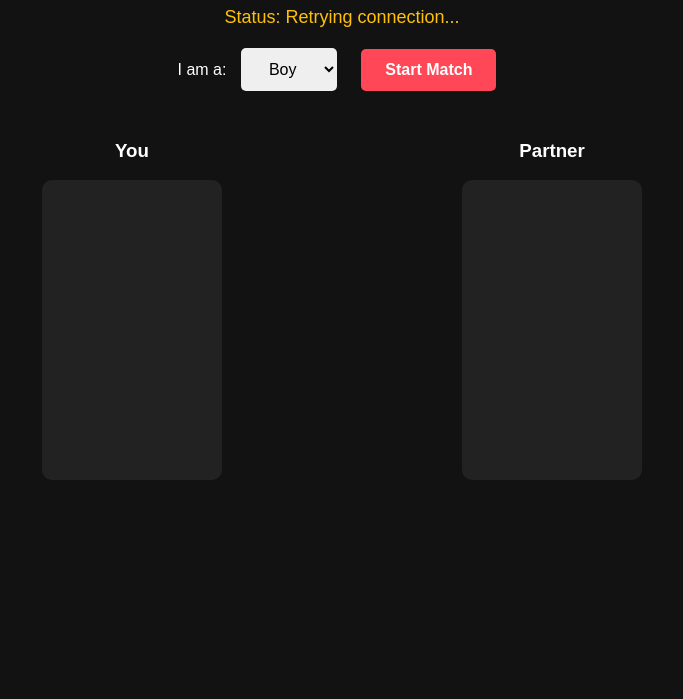
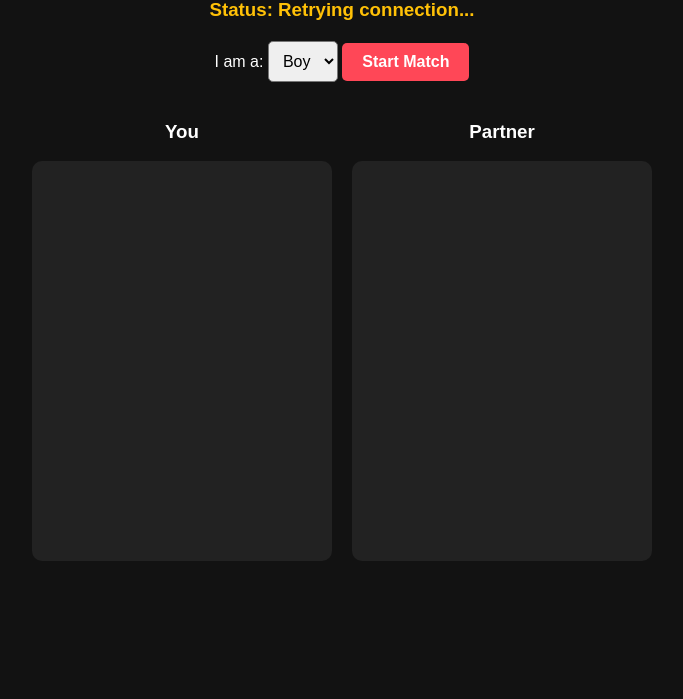
Before and after one commit to Jmroyal61/xora-live, a website: page index.html in a window 1280 px wide. Shown: the part 101-800 px from the top of the page, without its empty margins (298-981 px from the left). Drawn offline with nearby package versions, Linux system fonts and the light colour scheme; no server answers.

Commit message:
Refactor HTML structure and update styles

```diff
--- a/index.html
+++ b/index.html
@@ -3,34 +3,65 @@
 <head>
     <meta charset="UTF-8">
     <meta name="viewport" content="width=device-width, initial-scale=1.0">
-    <title>Xora Live - Video Matching</title>
+    <title>Xora Live - Video Match</title>
     <style>
-        body { font-family: Arial, sans-serif; text-align: center; background: #121212; color: white; padding: 20px; }
-        .video-container { display: flex; justify-content: center; gap: 20px; margin-top: 20px; flex-wrap: wrap; }
-        video { width: 45%; max-width: 400px; height: 300px; background: #222; border-radius: 10px; object-fit: cover; }
-        select, button { padding: 12px 24px; font-size: 16px; margin: 10px; border-radius: 5px; border: none; cursor: pointer; }
-        button { background: #ff4757; color: white; font-weight: bold; }
-        #status { color: #ffeaa7; font-size: 18px; margin: 10px; }
+        body {
+            font-family: Arial, sans-serif;
+            background-color: #121212;
+            color: white;
+            text-align: center;
+            margin: 0;
+            padding: 20px;
+        }
+        h1 { color: #fff; }
+        #status { color: #ffeb3b; margin-bottom: 20px; }
+        .video-container {
+            display: flex;
+            justify-content: center;
+            gap: 20px;
+            margin-top: 20px;
+            flex-wrap: wrap;
+        }
+        video {
+            width: 300px;
+            height: 400px;
+            background-color: #222;
+            border-radius: 10px;
+            object-fit: cover;
+        }
+        .controls { margin: 20px; }
+        button {
+            padding: 10px 20px;
+            font-size: 16px;
+            background-color: #ff4757;
+            color: white;
+            border: none;
+            border-radius: 5px;
+            cursor: pointer;
+            font-weight: bold;
+        }
+        button:hover { background-color: #e84118; }
+        select { padding: 10px; font-size: 16px; border-radius: 5px; }
     </style>
 </head>
 <body>
 
     <h1>Xora Live Video Chat</h1>
-    <div id="status">Status: Disconnected</div>
+    <h3 id="status">Status: Disconnected</h3>
 
-    <div>
+    <div class="controls">
         <label for="gender">I am a: </label>
         <select id="gender">
-            <option value="boy">Boy</option>
-            <option value="girl">Girl</option>
+            <option value="Boy">Boy</option>
+            <option value="Girl">Girl</option>
         </select>
-        <button onclick="startMatching()">Start Match</button>
+        <button id="startBtn" onclick="startMatching()">Start Match</button>
     </div>
 
     <div class="video-container">
         <div>
             <h3>You</h3>
-            <video id="localVideo" autoplay muted playsinline></video>
+            <video id="localVideo" autoplay playsinline muted></video>
         </div>
         <div>
             <h3>Partner</h3>
@@ -38,78 +69,83 @@
         </div>
     </div>
 
+    <!-- Socket.io Client Library -->
     <script src="https://cdn.socket.io/4.7.5/socket.io.min.js"></script>
+
     <script>
-        //Aapka live Railway backend connection link
+        // Sahi aur dynamic routing link
         const socket = io();
 
+        let localStream;
+        let pc;
+        const config = {
+            iceServers: [{ urls: "stun:stun.l.google.com:19302" }]
+        };
+
+        // Server connection handle karne ke liye
         socket.on('connect', () => {
             document.getElementById('status').innerText = "Status: Connected to Server!";
             document.getElementById('status').style.color = "#4CAF50";
         });
 
         socket.on('connect_error', (error) => {
-    console.log("Connection Error:", error);
             document.getElementById('status').innerText = "Status: Retrying connection...";
             document.getElementById('status').style.color = "#FFC107";
         });
-        let localStream;
-        let pc;
-        const config = { iceServers: [{ urls: "stun:stun.l.google.com:19302" }] };
 
-        socket.on("connect", () => {
-            document.getElementById("status").innerText = "Status: Connected to Server!";
+        socket.on('disconnect', () => {
+            document.getElementById('status').innerText = "Status: Disconnected";
+            document.getElementById('status').style.color = "#ff4757";
         });
 
         async function startMatching() {
-            document.getElementById("status").innerText = "Accessing Camera & Joining Queue...";
-            try {
+            const gender = document.getElementById('gender').value;
+            document.getElementById('status').innerText = "Status: Searching for a partner...";
+            document.getElementById('status').style.color = "#ffeb3b";
+
+            // Camera and Mic permission
             localStream = await navigator.mediaDevices.getUserMedia({ video: true, audio: true });
-                document.getElementById("localVideo").srcObject = localStream;
+            document.getElementById('localVideo').srcObject = localStream;
 
-                const gender = document.getElementById("gender").value;
-                socket.emit("start_match", gender);
-            } catch (err) {
-                document.getElementById("status").innerText = "Camera error: Please allow camera access.";
-                console.error(err);
-            }
+            socket.emit('register', { gender });
         }
 
-        socket.on("waiting", (msg) => {
-            document.getElementById("status").innerText = "Status: " + msg;
-        });
+        socket.on("matched", async (data) => {
+            document.getElementById('status').innerText = "Status: Match Found! Connecting video...";
+            document.getElementById('status').style.color = "#4CAF50";
 
-        socket.on("matched", async (data) => {
-            document.getElementById("status").innerText = "Status: Match Found! Connecting video...";
             pc = new RTCPeerConnection(config);
 
+            // Remote stream incoming handle karna
             pc.ontrack = (event) => {
-                document.getElementById("remoteVideo").srcObject = event.streams[0];
+                document.getElementById('remoteVideo').srcObject = event.streams[0];
             };
 
+            // Local tracks add karna
             localStream.getTracks().forEach(track => pc.addTrack(track, localStream));
 
+            // WebRTC Ice Candidates signal exchange
             pc.onicecandidate = (event) => {
                 if (event.candidate) {
                     socket.emit("signal", { to: data.partnerId, signal: { candidate: event.candidate } });
                 }
             };
 
-            if (data.initiator) {
+            if (data.createOffer) {
                 const offer = await pc.createOffer();
                 await pc.setLocalDescription(offer);
-                socket.emit("signal", { to: data.partnerId, signal: offer });
+                socket.emit("signal", { to: data.partnerId, signal: { sdp: offer } });
             }
         });
 
         socket.on("signal", async (data) => {
             if (!pc) return;
             if (data.signal.sdp) {
-                await pc.setRemoteDescription(new RTCSessionDescription(data.signal));
-                if (data.signal.type === "offer") {
+                await pc.setRemoteDescription(new RTCSessionDescription(data.signal.sdp));
+                if (pc.remoteDescription.type === "offer") {
                     const answer = await pc.createAnswer();
                     await pc.setLocalDescription(answer);
-                    socket.emit("signal", { to: data.from, signal: answer });
+                    socket.emit("signal", { to: data.from, signal: { sdp: answer } });
                 }
             } else if (data.signal.candidate) {
                 await pc.addIceCandidate(new RTCIceCandidate(data.signal.candidate));
```
Lines whose indentation alone changed are shown as unchanged.
